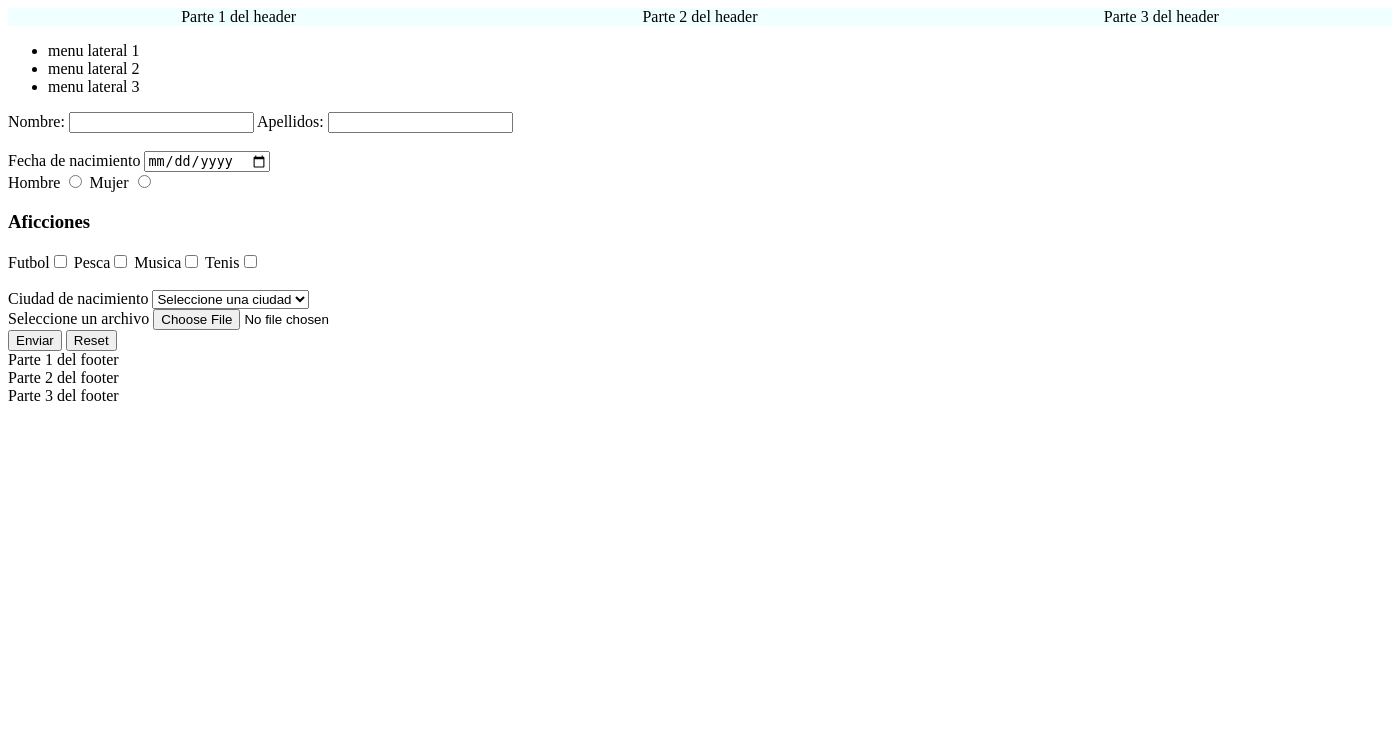
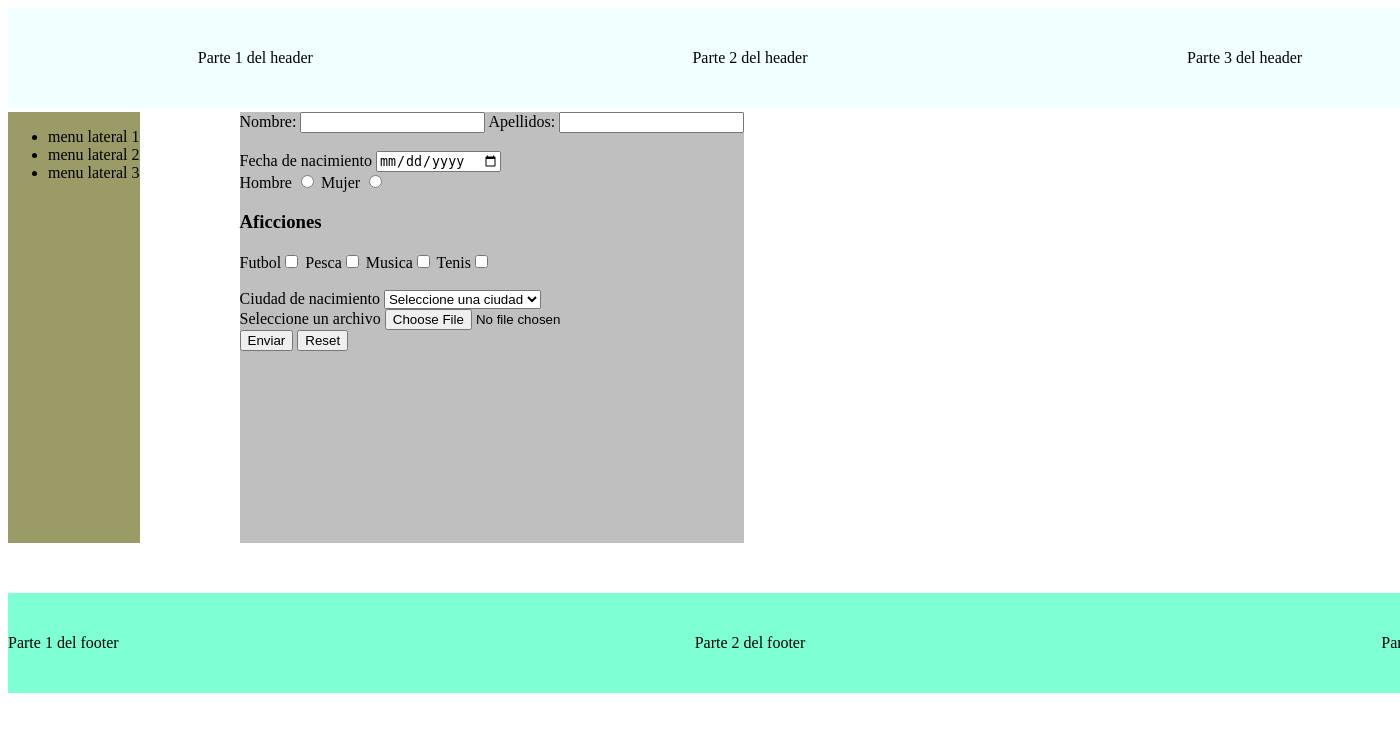
Before and after one commit to rguindi/Servidor, a PHP site: page /TrabajoEnCasa/Formulario.php in a window 1400 px wide; the page is wider, and only the part inside the window is pictured. Shown: the top 732 px of that part. Run offline with PHP 8.4, Linux system fonts and the light colour scheme; data that the repository does not hold is empty.

Commit message:
EntendidoFLEX y GRID

```diff
--- a/TrabajoEnCasa/Formulario.php
+++ b/TrabajoEnCasa/Formulario.php
@@ -1,12 +1,16 @@
 <!DOCTYPE html>
 <html lang="en">
+
 <head>
     <meta charset="UTF-8">
     <meta name="viewport" content="width=device-width, initial-scale=1.0">
-    <link rel="stylesheet" href="./styleformulario.css">
+    <!-- <link rel="stylesheet" href="./styleformularioFLEX.css"> -->
+    <link rel="stylesheet" href="./styleformularioGRID.css">
+
 
     <title>Formulario en Casa</title>
 </head>
+
 <body>
     <header>
         <div>Parte 1 del header</div>
@@ -26,37 +30,34 @@
         </nav>
 
         <?php
- include ("./funcionesformulario.php");
+        include("./funcionesformulario.php");
 
         $fallos = array();
 
         if (vacio('nombre') && enviado()) {
 
-    $fallos ['nombre'] = "Falta el nombre";
+            $fallos['nombre'] = "Falta el nombre";
         }
         if (vacio('apellidos') && enviado()) {
 
-    $fallos ['apellidos'] = "Falta el Apellido";
+            $fallos['apellidos'] = "Falta el Apellido";
         }
 
 
         ?>
         <form method="get">
-        <label for="nombre">Nombre: <input type="text" name= "nombre" value=
-        <?php
-        recordar ("nombre");
-        ?>
-
-        > </label>
-        <label for="apellidos">Apellidos: <input type="text" name= "apellidos" value=
-        <?php
-        recordar ("apellidos");
+            <label for="nombre">Nombre: <input type="text" name="nombre" value=<?php
+            recordar("nombre");
+            ?>> </label>
+            <label for="apellidos">Apellidos: <input type="text" name="apellidos" value=<?php
+            recordar("apellidos");
             ?>> </label><br>
             <?php
-        echoerror ($fallos, "nombre"); echoerror ($fallos, "apellidos");
+            echoerror($fallos, "nombre");
+            echoerror($fallos, "apellidos");
             echo "<br>";
             ?>
-       <label for="nacimiento">Fecha de nacimiento <input type="date" id="nacimiento" > </label> </br>
+            <label for="nacimiento">Fecha de nacimiento <input type="date" id="nacimiento"> </label> </br>
             <label for="hombre">Hombre <input type="radio" name="genero" id="hombre"> </label>
             <label for="mujer">Mujer <input type="radio" name="genero" id="mujer"> </label>
             <br>
@@ -77,11 +78,11 @@ if (vacio('apellidos') && enviado()) {
                 <br>
                 <label for="file">Seleccione un archivo <input type="file"></label>
 
-       </select>  </label>
+                </select> </label>
             <br>
 
-<button type="submit" value="enviar" name="en" >Enviar</button>
-<button type="reset" value="reset" name = "res">Reset</button>
+            <button type="submit" value="enviar" name="en">Enviar</button>
+            <button type="reset" value="reset" name="res">Reset</button>
 
 
 
@@ -99,4 +100,5 @@ if (vacio('apellidos') && enviado()) {
 
 
 </body>
+
 </html>
--- a/TrabajoEnCasa/styleformulario.css
+++ /dev/null
@@ -1,7 +0,0 @@
-
-header{
-    display: flex;
-    justify-content: space-around;
-
-    background-color: azure;
-}
--- /dev/null
+++ b/TrabajoEnCasa/styleformularioGRID.css
@@ -0,0 +1,43 @@
+body{
+
+    display: grid;
+    grid-template-columns: 15% 70% 15%;
+    grid-template-rows: 10% 80% 10%;
+    row-gap: 50px;
+    column-gap: 50px;
+}
+
+header{
+    display: flex;
+    background-color: azure;
+    grid-column: 1/4;
+    grid-row: 1/2;
+    height: 100px;
+    align-items: center;
+    justify-content: space-around;
+}
+main{
+    display: flex;
+    grid-column: 1/4;
+    grid-row: 2/3;
+
+}
+nav{
+    background-color: rgb(155, 155, 103);
+
+}
+form{
+    margin-left: 100px;
+    background-color: rgb(191, 191, 191);
+
+}
+footer{
+    display: flex;
+    background-color: aquamarine;
+    grid-column: 1/4;
+    grid-row: 3/4;
+    height: 100px;
+    align-items: center;
+    justify-content: space-between;
+
+}
```
Also changed, not shown: TrabajoEnCasa/styleformularioFLEX.css (added, +43 -0 lines). Lines whose indentation alone changed are shown as unchanged.
